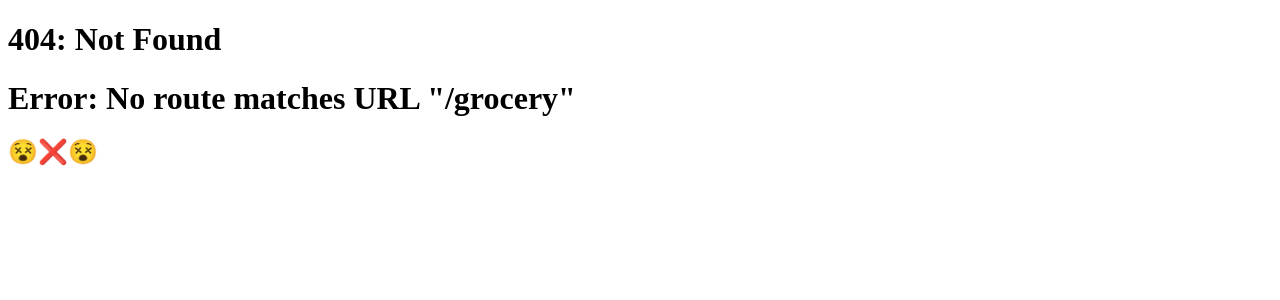
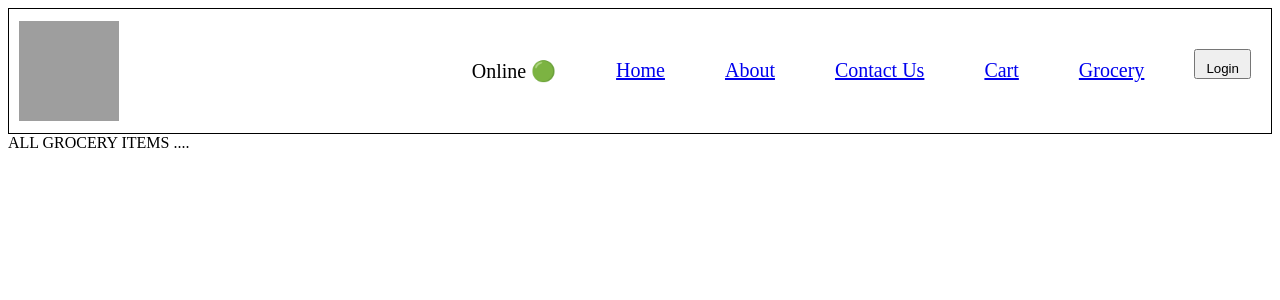
Before and after one commit to samrudhsivva/Namaste-React, a React (Vite) app: page /grocery in a window 1280 px wide. Before the commit this address had no page. Shown: the top 300 px of the page. Built offline with nearby package versions, Linux system fonts and the light colour scheme; grey boxes are pictures that could not be loaded.

Commit message:
Optimising the APP

```diff
--- a/App.js
+++ b/App.js
@@ -1,4 +1,4 @@
-import React from "react";
+import React, { Suspense, lazy } from "react";
 import ReactDOM from "react-dom/client";
 import Header from "./src/Components/Header";
 import Body from "./src/Components/Body";
@@ -8,7 +8,16 @@ import About from "./src/Components/About";
 import ErrorPage from "./src/Components/Error";
 import Cart from "./src/Components/Cart";
 import RestaurantMenu from "./src/Components/RestaurantMenu";
-import Login from "./src/Components/Login";
+// import Grocery from "./src/Components/Grocery";
+
+//Chunking
+//Code Splitting
+//Dynamic Bundling
+//lazy loading
+//on demand loading
+//dynamic import
+
+const Grocery = lazy(() => import("./src/Components/Grocery"));
 
 const AppComponent = () => {
   return (
@@ -44,6 +53,14 @@ const appRouter = createBrowserRouter([
         path: "/restaurant/:resId",
         element: <RestaurantMenu />,
       },
+      {
+        path: "/grocery",
+        element: (
+          <Suspense fallback={<h5>Grocery Loading please wait</h5>}>
+            <Grocery />
+          </Suspense>
+        ),
+      },
     ],
     errorElement: <ErrorPage />,
   },
--- a/src/Components/Body.js
+++ b/src/Components/Body.js
@@ -1,19 +1,16 @@
 import RestaurantCard from "./RestaurantCard";
 import Shimmer from "./Shimmer";
-import SearchBar from "./SearchBar";
 import { swiggyAPI } from "../../utils/urls";
 import { useEffect, useState } from "react";
 import { Link } from "react-router-dom";
+import useOnlineStatus from "../../utils/useOnlineStatus";
+import useGetToprated from "../../utils/useGetToprated";
 const Body = () => {
   const [restaurants, setTopratedRestaurants] = useState([]);
   const [searchText, setSearchText] = useState("");
   const [searchedRestaurants, setSearchedRestaurants] = useState([]);
-  const getTopRated = (restaurantsData) => {
-    let topRatedRestaurants = restaurantsData.filter(
-      (restaurant) => restaurant?.info?.avgRating >= 4
-    );
-    setSearchedRestaurants(topRatedRestaurants);
-  };
+
+  const onlineStatus = useOnlineStatus();
 
   useEffect(() => {
     fetchData();
@@ -33,6 +30,12 @@ const Body = () => {
     );
   };
   console.log("res is", restaurants);
+
+  console.log("online status is", onlineStatus);
+  if (onlineStatus == false) {
+    return <h1>You are Offline !!! ❌</h1>;
+  }
+
   return restaurants.length === 0 ? (
     <Shimmer />
   ) : (
@@ -64,7 +67,9 @@ const Body = () => {
           </button>
         </div>
         <div className="topRated">
-          <button onClick={() => getTopRated(restaurants)}>
+          <button
+            onClick={() => useGetToprated(restaurants, setSearchedRestaurants)}
+          >
             Show Top Rated⭐🌟⭐
           </button>
         </div>
--- /dev/null
+++ b/src/Components/Grocery.js
@@ -0,0 +1,4 @@
+const Grocery = () => {
+  return <div>ALL GROCERY ITEMS ....</div>;
+};
+export default Grocery;
--- a/src/Components/Header.js
+++ b/src/Components/Header.js
@@ -1,8 +1,10 @@
 import { useEffect, useState } from "react";
 import { logoURL } from "../../utils/urls";
 import { Link } from "react-router-dom";
+import useOnlineStatus from "../../utils/useOnlineStatus";
 const Header = () => {
   const [btnName, setBtnName] = useState("Login");
+  const onlineStatus = useOnlineStatus();
   useEffect(() => {}, []);
   return (
     <div className="header">
@@ -10,6 +12,7 @@ const Header = () => {
 
       <div className="nav-items">
         <ul>
+          <li>{onlineStatus ? "Online 🟢" : "Offline 🔴"}</li>
           <li>
             <Link to="/">Home</Link>
           </li>
@@ -21,6 +24,9 @@ const Header = () => {
           </li>
           <li>
             <Link to="/cart">Cart</Link>
+          </li>
+          <li>
+            <Link to="/grocery">Grocery</Link>
           </li>
           <button
             className="Login"
--- a/src/Components/RestaurantMenu.js
+++ b/src/Components/RestaurantMenu.js
@@ -2,22 +2,10 @@ import { useState, useEffect } from "react";
 import { basePath } from "../../utils/urls";
 import Shimmer from "./Shimmer";
 import { useParams } from "react-router-dom";
-import { menuApiUrl } from "../../utils/urls";
+import useRestaurantMenu from "../../utils/useRestaurantMenu";
 const RestaurantMenu = () => {
-  const [resData, setResData] = useState(null);
   const { resId } = useParams();
-  console.log("params are", resId);
-  useEffect(() => {
-    fetchData();
-  }, []);
-
-  const fetchData = async () => {
-    const response = await fetch(menuApiUrl + resId);
-    const json = await response.json();
-    setResData(json.data);
-  };
-  console.log("data is", resData);
-  console.log("info data is", resData?.cards[0]?.card?.card?.info);
+  const resData = useRestaurantMenu(resId);
 
   const { name, city, cuisines, cloudinaryImageId } =
     resData?.cards[0]?.card?.card?.info || {};
@@ -40,8 +28,7 @@ const RestaurantMenu = () => {
         {itemCards.map((itemCard) => {
           return (
             <li key={itemCard.card.info.id}>
-              {itemCard.card.info.name} -{" "}
-              {"₹" + itemCard.card.info.price / 100 }
+              {itemCard.card.info.name} - {"₹" + itemCard.card.info.price / 100}
             </li>
           );
         })}
--- /dev/null
+++ b/utils/useGetToprated.js
@@ -0,0 +1,8 @@
+const useGetToprated = (restaurantsData, setSearchedRestaurants) => {
+  let topRatedRestaurants = restaurantsData.filter(
+    (restaurant) => restaurant?.info?.avgRating >= 4
+  );
+
+  setSearchedRestaurants(topRatedRestaurants);
+};
+export default useGetToprated;
--- /dev/null
+++ b/utils/useOnlineStatus.js
@@ -0,0 +1,17 @@
+import { useEffect, useState } from "react";
+
+const useOnlineStatus = () => {
+  const [onlineStatus, setOnlineStatus] = useState(true);
+
+  useEffect(() => {
+    window.addEventListener("offline", () => {
+      setOnlineStatus(false);
+    });
+    window.addEventListener("online", () => {
+      setOnlineStatus(true);
+    });
+  });
+
+  return onlineStatus;
+};
+export default useOnlineStatus;
--- /dev/null
+++ b/utils/useRestaurantMenu.js
@@ -0,0 +1,17 @@
+import { useEffect, useState } from "react";
+import { menuApiUrl } from "./urls";
+const useRestaurantMenu = (resId) => {
+  const [resInfo, setResInfo] = useState(null);
+  useEffect(() => {
+    fetchData();
+  }, []);
+
+  const fetchData = async () => {
+    const response = await fetch(menuApiUrl + resId);
+    const json = await response.json();
+    setResInfo(json.data);
+  };
+  return resInfo;
+};
+
+export default useRestaurantMenu;
```
